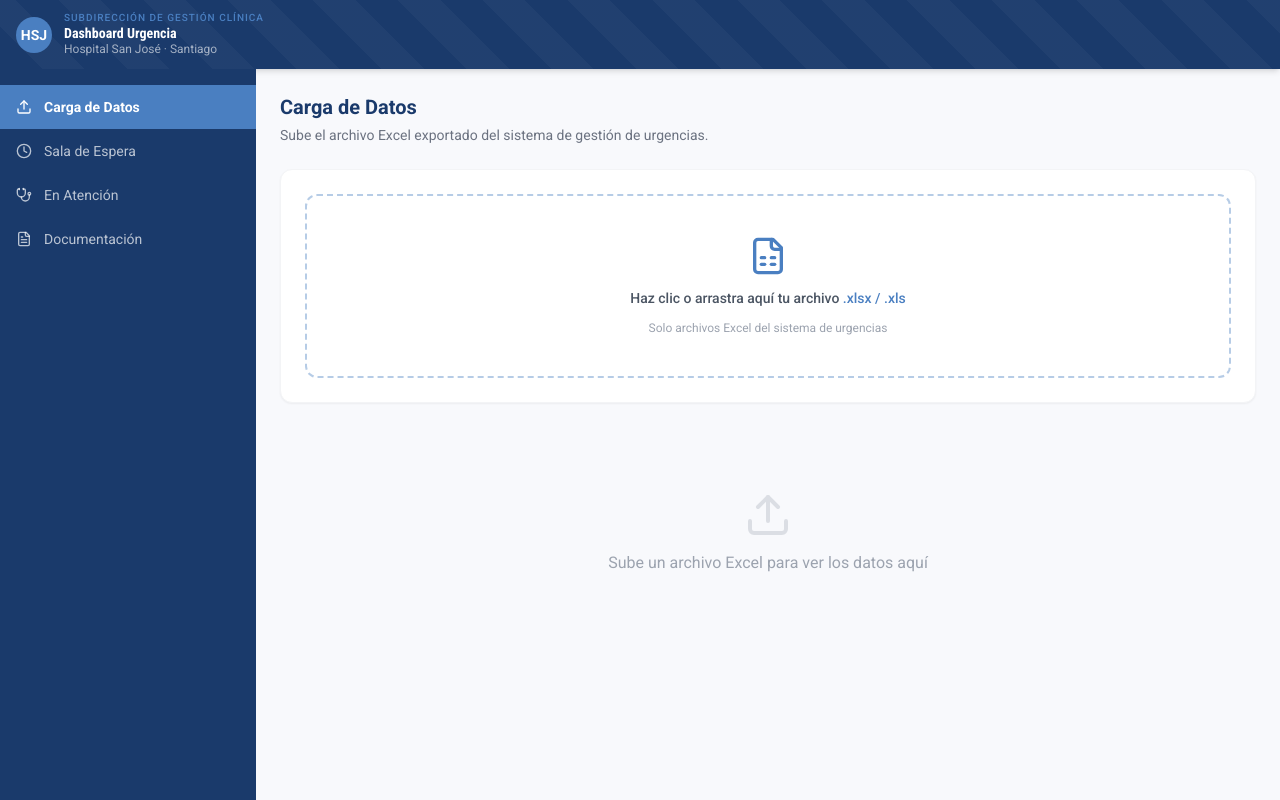
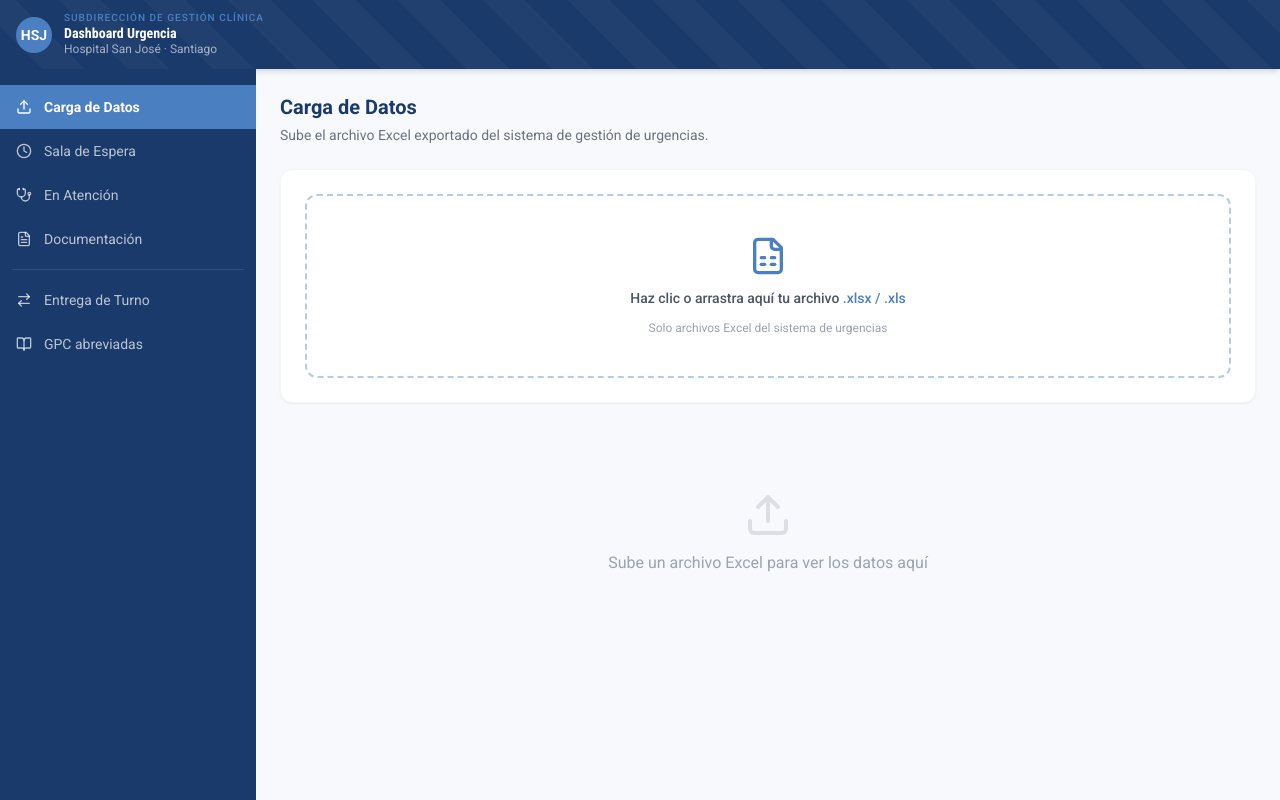
Before and after one commit to andresdiazm/dashboard-urgencia-hsj, a React (Vite) app: page /carga in a window 1280 px wide. Built offline with nearby package versions, Linux system fonts and the light colour scheme.

Commit message:
Resuelve conflictos de merge en urgencia/sala de espera
Sidebar.tsx: mantiene links nuevos (Entrega de Turno, GPC abreviadas)
tailwind.config.js: conserva configuración de colores HSJ

Co-Authored-By: Claude Sonnet 4.5 <noreply@anthropic.com>

```diff
--- a/src/components/Layout/Sidebar.tsx
+++ b/src/components/Layout/Sidebar.tsx
@@ -1,5 +1,5 @@
 import { NavLink } from 'react-router-dom'
-import { Upload, Clock, Stethoscope, X, FileText } from 'lucide-react'
+import { Upload, Clock, Stethoscope, X, ArrowRightLeft, BookOpen, FileText } from 'lucide-react'
 import { useDataStore } from '../../store/useDataStore'
 
 const NAV_ITEMS = [
@@ -63,6 +63,29 @@ export default function Sidebar({ open, onClose }: Props) {
             </NavLink>
           ))}
 
+          <div className="mx-3 my-2 border-t border-white/10" />
+
+          <a
+            href="https://andresdiazm.github.io/digera-urgencia/"
+            target="_blank"
+            rel="noopener noreferrer"
+            onClick={onClose}
+            className="flex items-center gap-3 px-4 py-3 text-sm text-white/70 hover:bg-white/10 hover:text-white transition-colors"
+          >
+            <ArrowRightLeft className="w-4 h-4 flex-shrink-0" />
+            <span>Entrega de Turno</span>
+          </a>
+
+          <a
+            href="https://andresdiazm.github.io/coursera_test/"
+            target="_blank"
+            rel="noopener noreferrer"
+            onClick={onClose}
+            className="flex items-center gap-3 px-4 py-3 text-sm text-white/70 hover:bg-white/10 hover:text-white transition-colors"
+          >
+            <BookOpen className="w-4 h-4 flex-shrink-0" />
+            <span>GPC abreviadas</span>
+          </a>
         </nav>
 
         {patients.length > 0 && (
```
Also changed, not shown: OneDrive/SSMN/SDGC/app_claude/urgencia/sala de espera/tailwind.config.js (added, +24 -0 lines), 1 other file (tests, documents, lock files or other folders).
